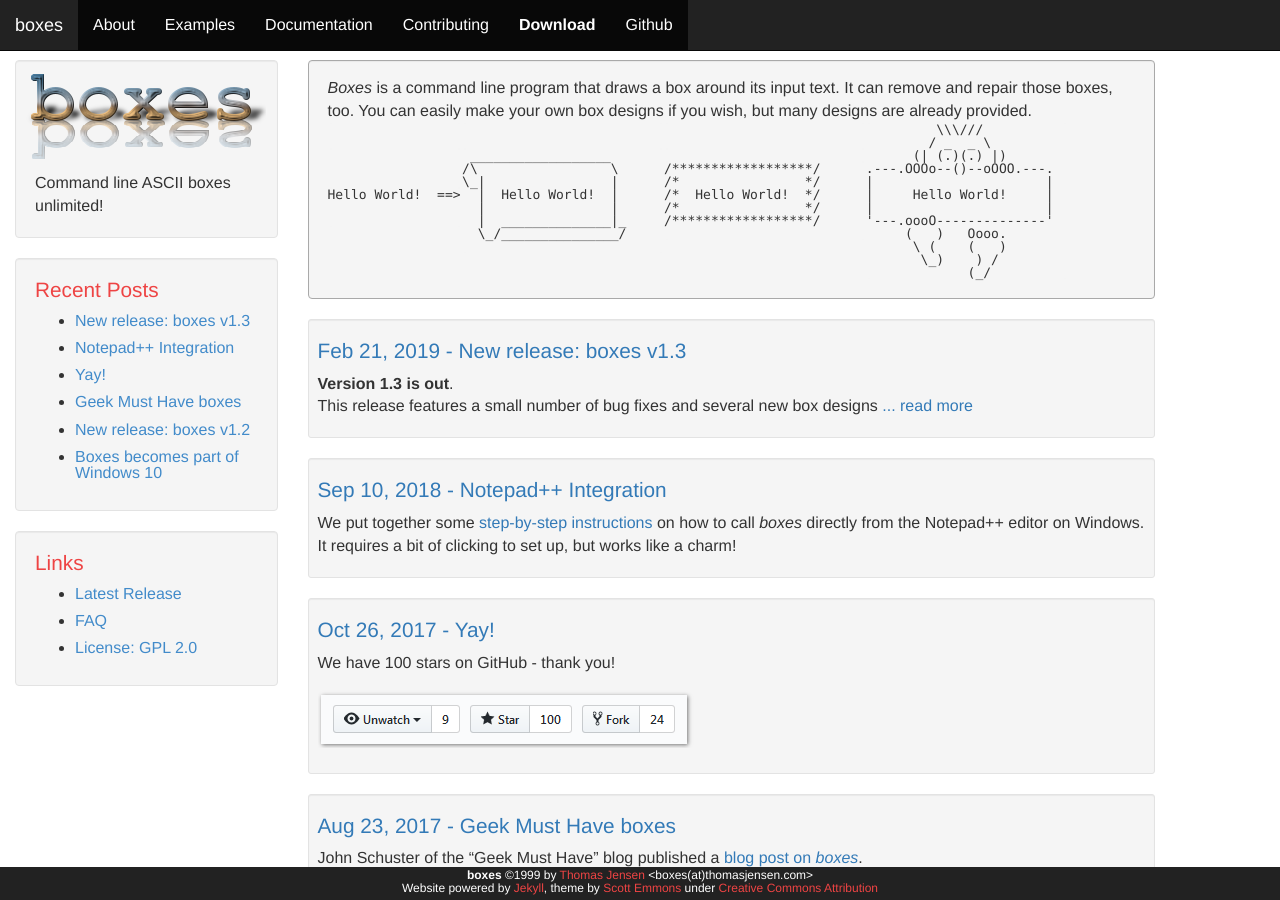
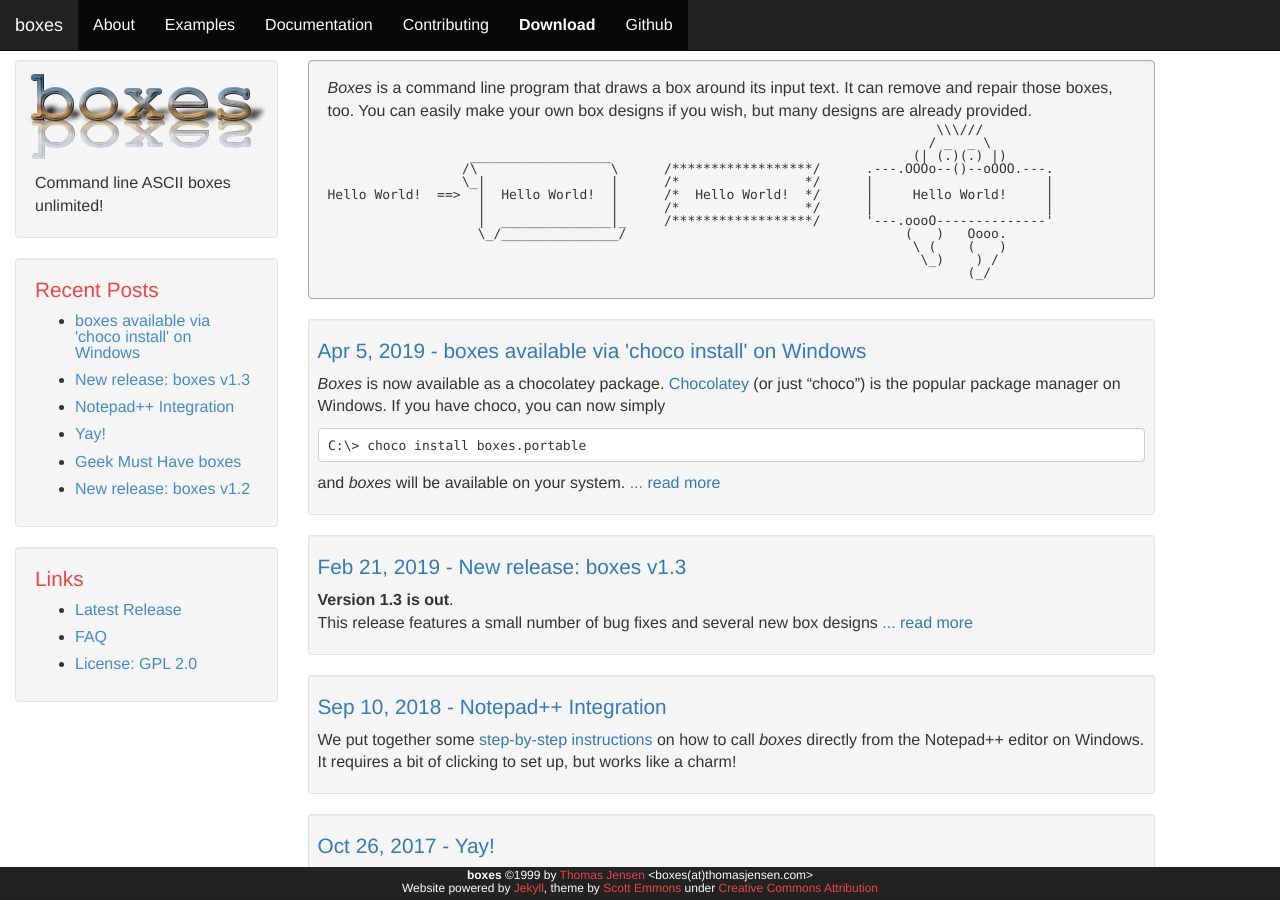
Before and after one commit to ascii-boxes/boxes, a Jekyll site: the page built from index.html, in a window 1280 px wide and 900 px high. Built offline with Jekyll 4.4.1, drawn with Linux system fonts in a browser that asks for light colours; the list of posts is cut into pages by our own code; comment, search, counter and statistics services are not loaded; some of the changed text lies outside the part shown.

Commit message:
Announce boxes choco package

```diff
--- /dev/null
+++ b/_posts/2019-04-05-chocolatey-package-for-windows.md
@@ -0,0 +1,20 @@
+---
+layout: post
+title: "boxes available via 'choco install' on Windows"
+date: 2019-04-05 16:15:00 +0200
+comments: false
+---
+
+*Boxes* is now available as a chocolatey package. [Chocolatey](https://chocolatey.org/) (or just "choco") is the
+popular package manager on Windows. If you have choco, you can now simply
+
+<pre style="background-color: white;"><code>C:\> choco install boxes.portable</code></pre>
+
+and *boxes* will be available on your system.<!--break-->
+
+The choco package is maintained by us, and you'll get the updates, too.
+
+Did you know that you can also install *boxes* using package managers on other platforms?
+
+- **MacOS:** `brew install boxes`
+- **Linux:** `apt-get install boxes`
--- a/download.html
+++ b/download.html
@@ -13,17 +13,23 @@ The current release is **version {{ site.currentVersion }}**. For older revision
 
 *boxes* binaries are available on multiple platforms:
 
-**Windows**\\
-[ZIP File with binary](https://github.com/{{ site.github }}/releases/download/v{{ site.currentVersion }}/boxes-{{ site.currentVersion }}-intel-win32.zip),
-just extract and put it somewhere on the PATH.
+**Windows**
 
-**MacOS X**\\
-Just type `brew install boxes`.\\
-This works for both 32bit and 64bit MacOS.
+- Option 1 - Using [Chocolatey](https://chocolatey.org/): Just type `choco install boxes.portable`
+- Option 2 - Install from ZIP:
+  [Download ZIP](https://github.com/{{ site.github }}/releases/download/v{{ site.currentVersion }}/boxes-{{
+  site.currentVersion }}-intel-win32.zip), extract and put it somewhere on the PATH. Make sure to put boxes.exe and
+  boxes.cfg in the same directory.
 
-**Linux**\\
-Just type `apt-get install boxes`.\\
-This works for Debian and debian-based Linuxes, such as Ubuntu, including the Windows 10 Ubuntu Subsystem.
+**MacOS X**
+
+- Just type `brew install boxes`.\\
+  This works for both 32bit and 64bit MacOS.
+
+**Linux**
+
+- Just type `apt-get install boxes`.\\
+  This works for Debian and debian-based Linuxes, such as Ubuntu, including the Windows 10 Ubuntu Subsystem.
 
 
 ## Miscellaneous
```
